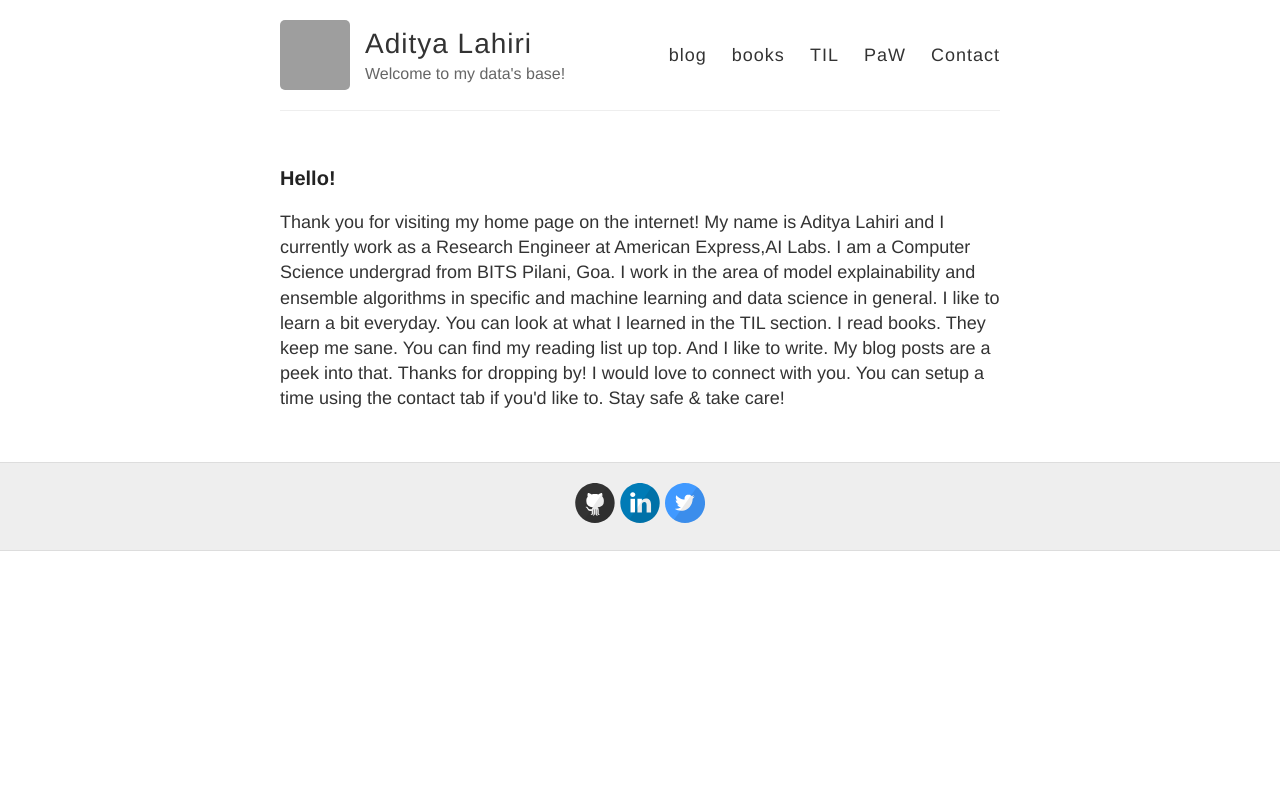
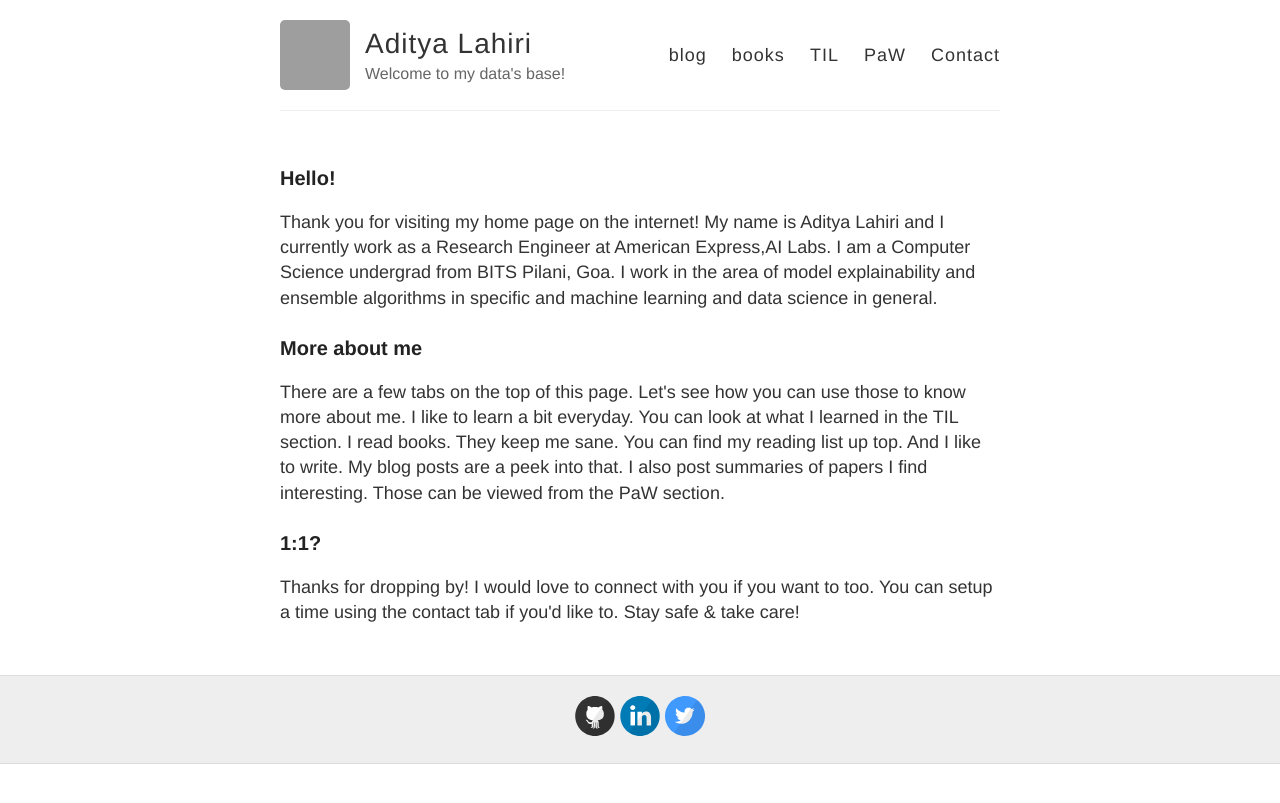
Before and after one commit to adityalahiri/adityalahiri.github.io, a Jekyll site: the page built from index.html, in a window 1280 px wide. Shown: the top 803 px of the page. Built offline with Jekyll 4.4.1, drawn with Linux system fonts in a browser that asks for light colours; grey boxes are pictures that could not be loaded.

Commit message:
Update index.html

```diff
--- a/index.html
+++ b/index.html
@@ -7,6 +7,11 @@ layout: default
 Thank you for visiting my home page on the internet! My name is Aditya Lahiri and I currently work as a Research Engineer at American Express,AI Labs.
 I am a Computer Science undergrad from BITS Pilani, Goa. I work in the area of model explainability and ensemble algorithms in specific and machine learning
 and data science in general.
+
+<h1> More about me </h1>
+There are a few tabs on the top of this page. Let's see how you can use those to know more about me.
 I like to learn a bit everyday. You can look at what I learned in the TIL section. I read books. They keep me sane. You can find my reading list up top. And I like to write.
-My blog posts are a peek into that.
-Thanks for dropping by! I would love to connect with you. You can setup a time using the contact tab if you'd like to. Stay safe & take care!
+My blog posts are a peek into that. I also post summaries of papers I find interesting. Those can be viewed from the PaW section.
+
+<h1> 1:1? </h1>
+Thanks for dropping by! I would love to connect with you if you want to too. You can setup a time using the contact tab if you'd like to. Stay safe & take care!
```
